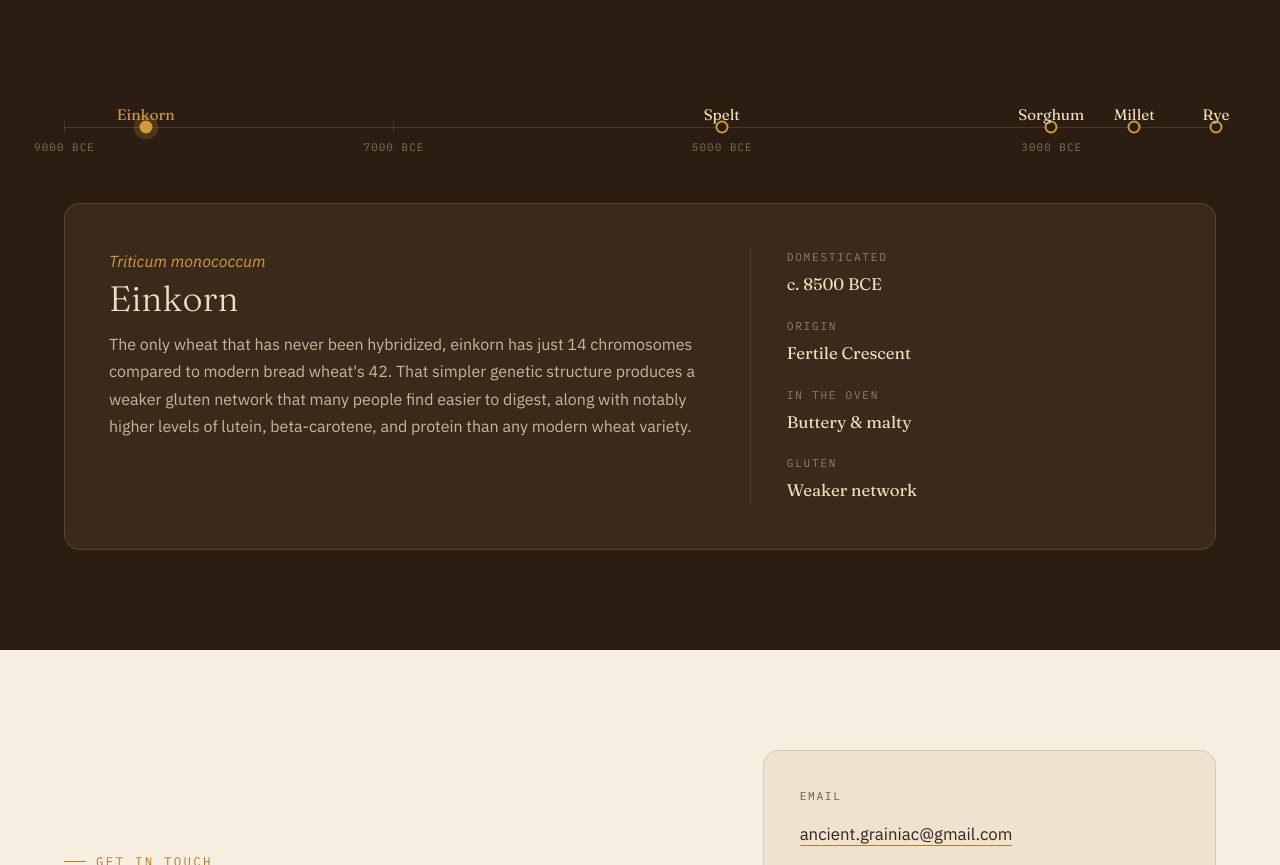
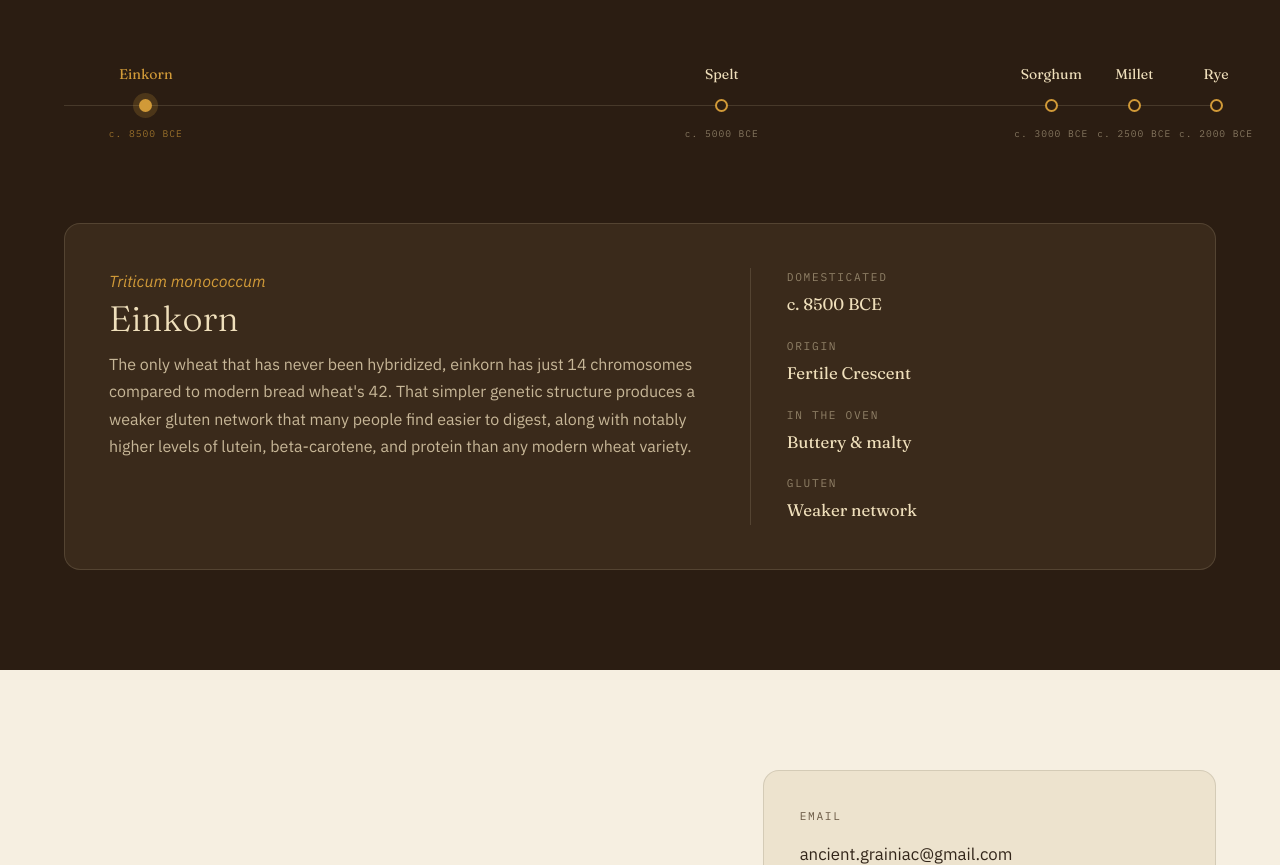
Before and after one commit to isabelarvelo/ancient-grainiac, a plain HTML site: page index.html in a window 1280 px wide. Shown: the part 5077-5942 px from the top of the page. Drawn offline with Linux system fonts and the light colour scheme.

Commit message:
fix timeline

```diff
--- a/index.html
+++ b/index.html
@@ -418,46 +418,42 @@
 
   .timeline { margin-top: clamp(40px, 6vw, 60px); }
 
+  /* The scale is a 130px tall positioned container.
+     Row layout (top → bottom):
+       0–40px   : grain name labels
+       40–55px  : axis line sits at 48px
+       55–95px  : dots sit centered on axis at 48px, tick marks drop below
+       95–130px : date labels
+  */
   .tl-scale {
     position: relative;
-    height: 110px;
+    height: 130px;
   }
   .tl-axis {
     position: absolute;
     left: 0; right: 0;
-    top: 70px;
+    top: 48px;
     height: 1px;
     background: var(--line-dark);
   }
-  .tl-tick {
-    position: absolute;
-    top: 64px;
-    width: 1px;
-    height: 12px;
-    background: var(--line-dark);
-  }
-  .tl-tick span {
-    position: absolute;
-    top: 17px;
-    left: 50%;
-    transform: translateX(-50%);
-    font-family: var(--mono);
-    font-size: .68rem;
-    letter-spacing: .1em;
-    color: color-mix(in srgb, var(--butter) 42%, transparent);
-    white-space: nowrap;
-  }
+
+
+
+  /* Nodes: sized buttons centered on the axis line.
+     Name label floats above, date floats below. */
   .tl-node {
     position: absolute;
-    top: 70px;
-    transform: translate(-50%, -50%);
+    top: 48px;                    /* sit on the axis */
+    transform: translateX(-50%);  /* center horizontally on the left% position */
+    width: 36px;
+    height: 36px;
+    margin-top: -18px;            /* pull up so button is vertically centered on axis */
     background: none;
     border: none;
     cursor: pointer;
-    padding: 14px;
     display: flex;
-    flex-direction: column;
     align-items: center;
+    justify-content: center;
   }
   .tl-node .dot {
     width: 13px;
@@ -466,17 +462,34 @@
     border: 2px solid var(--gold-bright);
     background: var(--crust);
     transition: background .2s, box-shadow .2s, transform .2s;
+    flex-shrink: 0;
   }
+  /* Grain name: above the button */
   .tl-node .lbl {
     position: absolute;
-    bottom: 24px;
+    bottom: calc(100% + 4px);
     left: 50%;
     transform: translateX(-50%);
     font-family: var(--serif);
-    font-size: .95rem;
+    font-size: .88rem;
     color: var(--butter);
     white-space: nowrap;
     transition: color .2s;
+    pointer-events: none;
+  }
+  /* Date: below the button */
+  .tl-node .lbl-date {
+    position: absolute;
+    top: calc(100% + 4px);
+    left: 50%;
+    transform: translateX(-50%);
+    font-family: var(--mono);
+    font-size: .6rem;
+    letter-spacing: .1em;
+    color: color-mix(in srgb, var(--butter) 45%, transparent);
+    white-space: nowrap;
+    transition: color .2s;
+    pointer-events: none;
   }
   .tl-node:hover .dot,
   .tl-node:focus-visible .dot { background: var(--gold-bright); transform: scale(1.15); }
@@ -485,6 +498,7 @@
     box-shadow: 0 0 0 6px color-mix(in srgb, var(--gold-bright) 20%, transparent);
   }
   .tl-node[aria-selected="true"] .lbl { color: var(--gold-bright); }
+  .tl-node[aria-selected="true"] .lbl-date { color: color-mix(in srgb, var(--gold-bright) 65%, transparent); }
   .tl-node:focus-visible { outline: 2px solid var(--gold-bright); outline-offset: 4px; border-radius: 8px; }
 
   .specimen {
@@ -724,10 +738,10 @@
     .bakes-grid { grid-template-columns: 1fr; }
     .nav-links { gap: 16px; }
     .tl-node .lbl { display: none; }
-    .tl-scale { height: 76px; }
-    .tl-axis { top: 44px; }
-    .tl-tick { top: 38px; }
-    .tl-node { top: 44px; }
+    .tl-node .lbl-date { display: none; }
+    .tl-scale { height: 60px; }
+    .tl-axis { top: 30px; }
+    .tl-node { top: 30px; margin-top: -18px; }
     footer .wrap { grid-template-columns: 1fr; }
   }
 </style>
@@ -929,16 +943,12 @@
       <div class="timeline reveal">
         <div class="tl-scale" role="tablist" aria-label="Grains by domestication date">
           <div class="tl-axis" aria-hidden="true"></div>
-          <div class="tl-tick" style="left:0%"    aria-hidden="true"><span>9000 BCE</span></div>
-          <div class="tl-tick" style="left:28.6%" aria-hidden="true"><span>7000 BCE</span></div>
-          <div class="tl-tick" style="left:57.1%" aria-hidden="true"><span>5000 BCE</span></div>
-          <div class="tl-tick" style="left:85.7%" aria-hidden="true"><span>3000 BCE</span></div>
 
-          <button class="tl-node" role="tab" id="tab-einkorn" data-grain="einkorn" style="left:7.1%"  aria-selected="true"  aria-controls="specimen-card"><span class="lbl">Einkorn</span><span class="dot"></span></button>
-          <button class="tl-node" role="tab" id="tab-spelt"   data-grain="spelt"   style="left:57.1%" aria-selected="false" aria-controls="specimen-card"><span class="lbl">Spelt</span><span class="dot"></span></button>
-          <button class="tl-node" role="tab" id="tab-sorghum" data-grain="sorghum" style="left:85.7%" aria-selected="false" aria-controls="specimen-card"><span class="lbl">Sorghum</span><span class="dot"></span></button>
-          <button class="tl-node" role="tab" id="tab-millet"  data-grain="millet"  style="left:92.9%" aria-selected="false" aria-controls="specimen-card"><span class="lbl">Millet</span><span class="dot"></span></button>
-          <button class="tl-node" role="tab" id="tab-rye"     data-grain="rye"     style="left:100%"  aria-selected="false" aria-controls="specimen-card"><span class="lbl">Rye</span><span class="dot"></span></button>
+          <button class="tl-node" role="tab" id="tab-einkorn" data-grain="einkorn" style="left:7.1%"  aria-selected="true"  aria-controls="specimen-card"><span class="lbl">Einkorn</span><span class="dot"></span><span class="lbl-date">c. 8500 BCE</span></button>
+          <button class="tl-node" role="tab" id="tab-spelt"   data-grain="spelt"   style="left:57.1%" aria-selected="false" aria-controls="specimen-card"><span class="lbl">Spelt</span><span class="dot"></span><span class="lbl-date">c. 5000 BCE</span></button>
+          <button class="tl-node" role="tab" id="tab-sorghum" data-grain="sorghum" style="left:85.7%" aria-selected="false" aria-controls="specimen-card"><span class="lbl">Sorghum</span><span class="dot"></span><span class="lbl-date">c. 3000 BCE</span></button>
+          <button class="tl-node" role="tab" id="tab-millet"  data-grain="millet"  style="left:92.9%" aria-selected="false" aria-controls="specimen-card"><span class="lbl">Millet</span><span class="dot"></span><span class="lbl-date">c. 2500 BCE</span></button>
+          <button class="tl-node" role="tab" id="tab-rye"     data-grain="rye"     style="left:100%"  aria-selected="false" aria-controls="specimen-card"><span class="lbl">Rye</span><span class="dot"></span><span class="lbl-date">c. 2000 BCE</span></button>
         </div>
 
         <div class="specimen" id="specimen-card" role="tabpanel" aria-live="polite">
```
